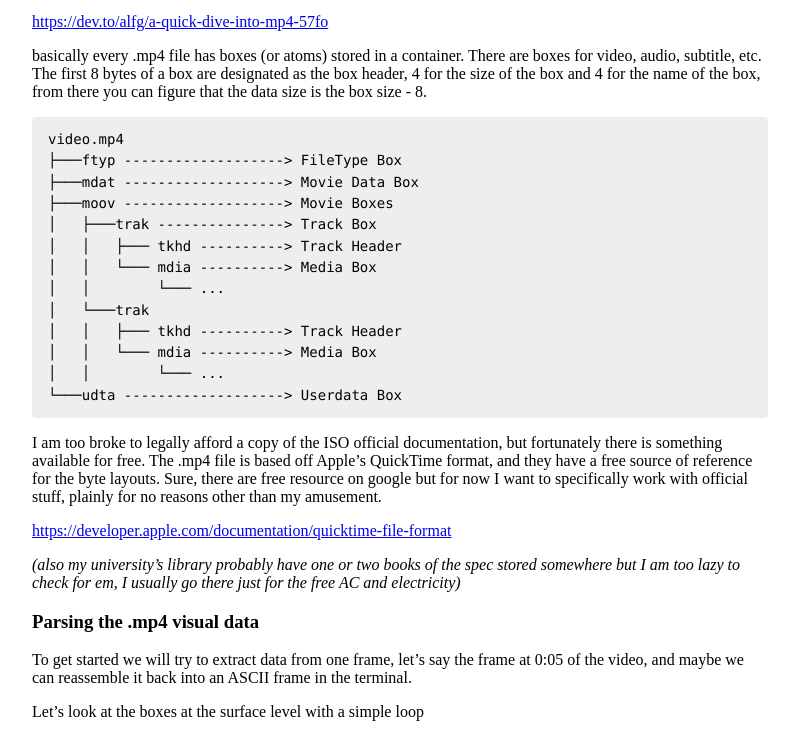
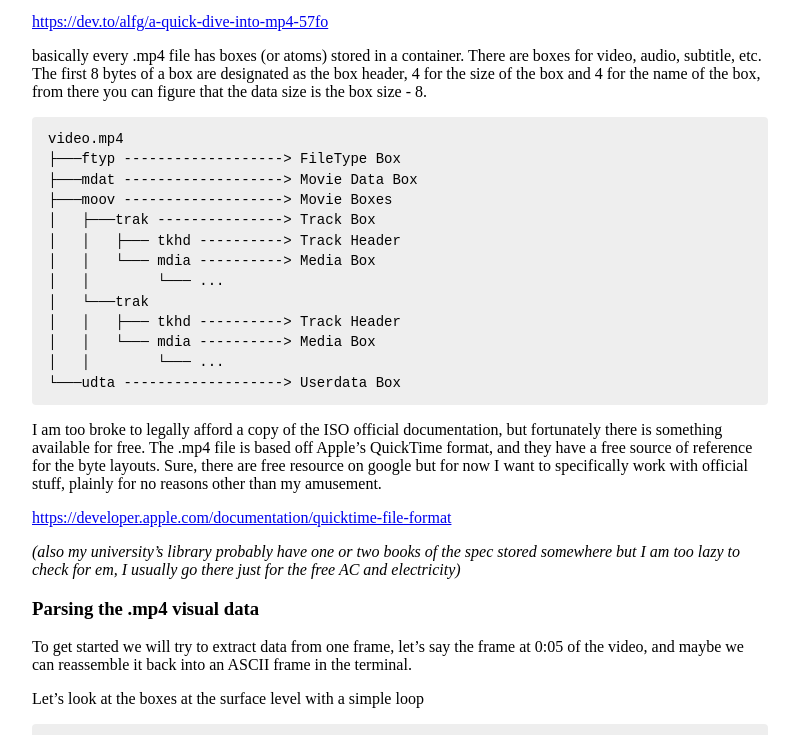
Before and after one commit to cyano-dove/bad-apple-in-Odin, a plain HTML site: page docs/index.html in a window 1280 px wide. Shown: the part 1961-2696 px from the top of the page, without its empty margins (240-1039 px from the left). Drawn offline with Linux system fonts and the light colour scheme.

Commit message:
Update index.html font

```diff
--- a/docs/index.html
+++ b/docs/index.html
@@ -5,10 +5,10 @@
 <meta name="viewport" content="width=device-width, initial-scale=1">
 <title>Coding with a bumbling baffoon: bad apple in the CLI</title>
 <style>
-  body { max-width: 46rem; margin: 0 auto; padding: 0 1rem; }
+  body { max-width: 46rem; margin: 0 auto; padding: 0 1rem; font-family: 'Times New Roman', Times, serif; }
   img { max-width: 100%; }
   pre { font-size: 14px; line-height: 1.45; overflow-x: auto; padding: .75rem 1rem; background: #eee; border-radius: 4px; }
-  code { font: 14px/1.45 ui-monospace, Consolas, monospace; }
+  code { font: 14px/1.45 'Courier New', Courier, monospace; }
 </style>
 </head>
 <body>
```
